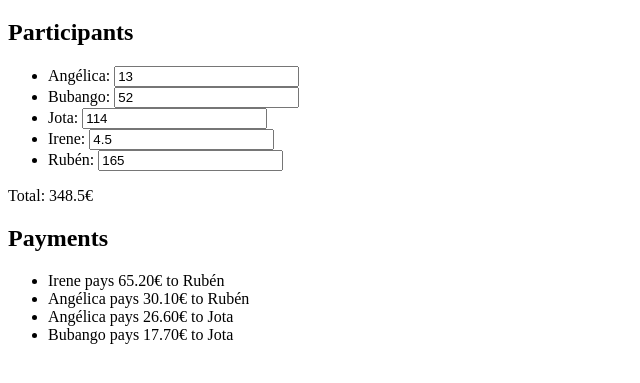
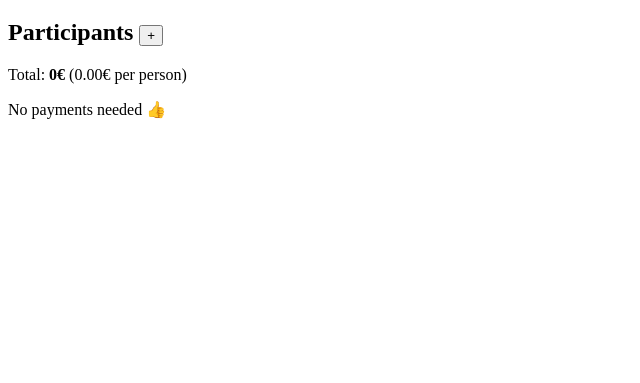
Before and after one commit to rubnvp/splitdumb, a plain HTML site: page index.html in a window 1280 px wide. Shown: the part 61-444 px from the top of the page, without its empty margins (0-640 px from the left). Drawn offline with nearby package versions, Linux system fonts and the light colour scheme.

Commit message:
store data in url hash

```diff
--- a/index.html
+++ b/index.html
@@ -10,14 +10,20 @@
 <body>
     <div id="app">
         <h1>Split dumb</h1>
-        <h2>Participants</h2>
+        <h2>
+            Participants
+            <button @click="addParticipant">+</button>
+        </h2>
         <ul>
             <li v-for="participant in participants" :key="participant.name">
-                {{ participant.name }}: <input v-model="participant.payed" type="number">
+                {{ participant.name }}:
+                <input v-model="participant.payed" type="number">
+                <button @click="removeParticipant(participant)">x</button>
             </li>
         </ul>
-        <p>Total: {{ total }}€</p>
-        <h2>Payments</h2>
+        <p>Total: <b>{{ total }}€</b> ({{ ((total / participants.length) || 0).toFixed(2) }}€ per person)</p>
+        <h2 v-if="payments.length">Payments</h2>
+        <p v-else>No payments needed 👍</p>
         <ul>
             <li v-for="payment in payments" :key="payment.payer + payment.receiver">
                 {{ payment.payer }} pays {{ payment.amount.toFixed(2) }}€ to {{ payment.receiver }}
--- a/main.js
+++ b/main.js
@@ -1,14 +1,28 @@
-const { createApp, ref, computed } = Vue;
+const { createApp, ref, computed, watchEffect } = Vue;
 
 createApp({
   setup: () => {
-    const participants = ref([
-      { name: 'Angélica', payed: 13 },
-      { name: 'Bubango', payed: 52 },
-      { name: 'Jota', payed: 114 },
-      { name: 'Irene', payed: 4.5 },
-      { name: 'Rubén', payed: 165 },
-    ]);
+    const urlParticipants = decodeURI(location.hash).slice(1);
+    const participants = ref(urlParticipants ? JSON.parse(urlParticipants) : []);
+    watchEffect(() => {
+      const hash = participants.value.length
+        ? JSON.stringify(participants.value)
+        : '';
+      location.hash = hash;
+    });
+
+    function addParticipant() {
+      const name = prompt('Participant name');
+      if (participants.value.some(participant => participant.name === name)) {
+        alert('Participant already exists');
+        return;
+      }
+      participants.value.push({ name, payed: 0 });
+    }
+    function removeParticipant(participant) {
+      participants.value.splice(participants.value.indexOf(participant), 1);
+    }
+
 
     const total = computed(() => {
       return participants.value.reduce((acc, participant) =>  acc + participant.payed, 0);
@@ -47,6 +61,8 @@ createApp({
 
     return {
       participants,
+      addParticipant,
+      removeParticipant,
       total,
       payments,
     };
```
